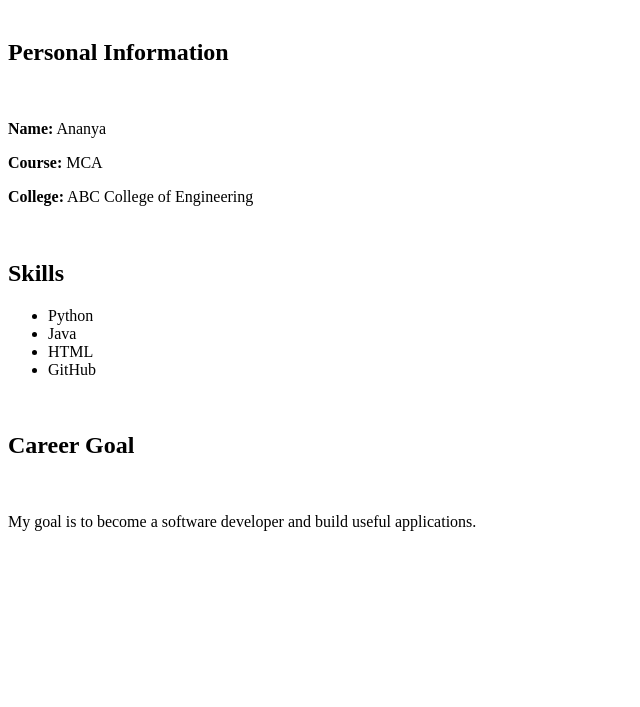
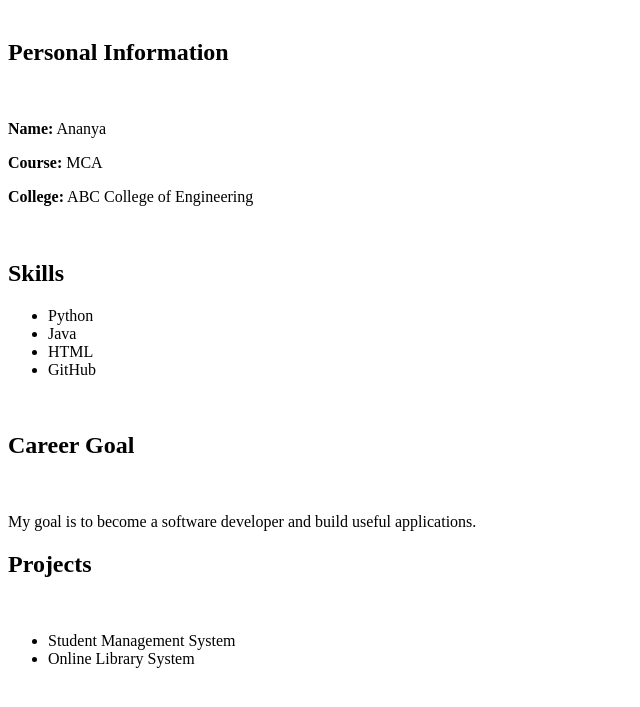
Before and after one commit to hymachikku/student, a plain HTML site: page index.html in a window 1280 px wide. Shown: the part 105-812 px from the top of the page, without its empty margins (0-640 px from the left). Drawn offline with Linux system fonts and the light colour scheme.

Commit message:
Update index.html

```diff
--- a/index.html
+++ b/index.html
@@ -21,5 +21,11 @@
         My goal is to become a software developer
         and build useful applications.
     </p>
+     <h2>Projects</h2>
+ <ul>
+    <li>Student Management System</li>
+    <li>Online Library System</li>
+</ul>
+
  </body>
 </html>
```
